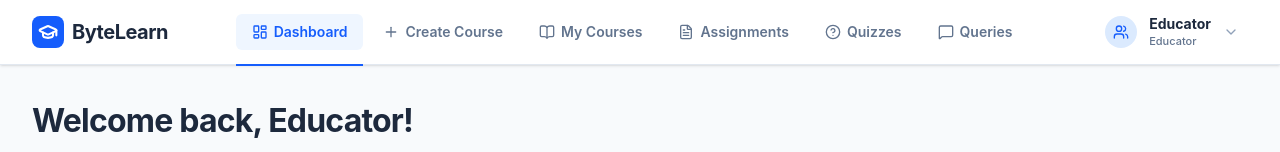
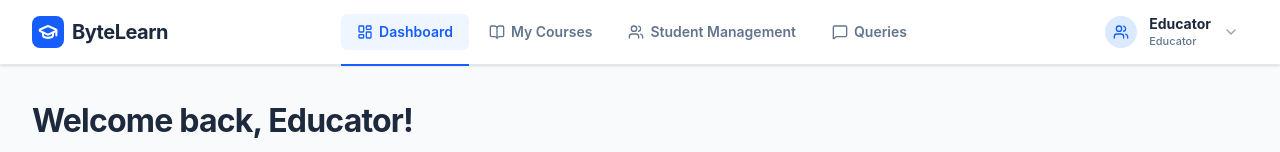
Before and after one commit to GaurangRahani/ByteLearn, a React (Vite) app in the folder frontend/: page /educator-dashboard in a window 1280 px wide. Shown: the top 152 px of the page. Built offline with nearby package versions, Linux system fonts and the light colour scheme; no server answers; sample sign-in values are in the browser's storage.

Commit message:
fix:changes in header

```diff
--- a/frontend/src/components/layout/EducatorHeader.jsx
+++ b/frontend/src/components/layout/EducatorHeader.jsx
@@ -22,10 +22,8 @@ const EducatorHeader = ({ educatorName, activePage }) => {
 
   const navLinks = [
     { name: 'Dashboard', path: '/educator-dashboard', icon: <LayoutDashboard size={16} /> },
-    { name: 'Create Course', path: '/course/create', icon: <Plus size={16} /> },
     { name: 'My Courses', path: '/educator/courses', icon: <BookOpen size={16} /> },
-    { name: 'Assignments', path: '/educator/assignments', icon: <FileText size={16} /> },
-    { name: 'Quizzes', path: '/educator/quizzes', icon: <HelpCircle size={16} /> },
+    { name: 'Student Management', path: '/educator/student-management', icon: <Users size={16} /> },
     { name: 'Queries', path: '/educator/queries', icon: <MessageSquare size={16} /> },
   ];
 
```
